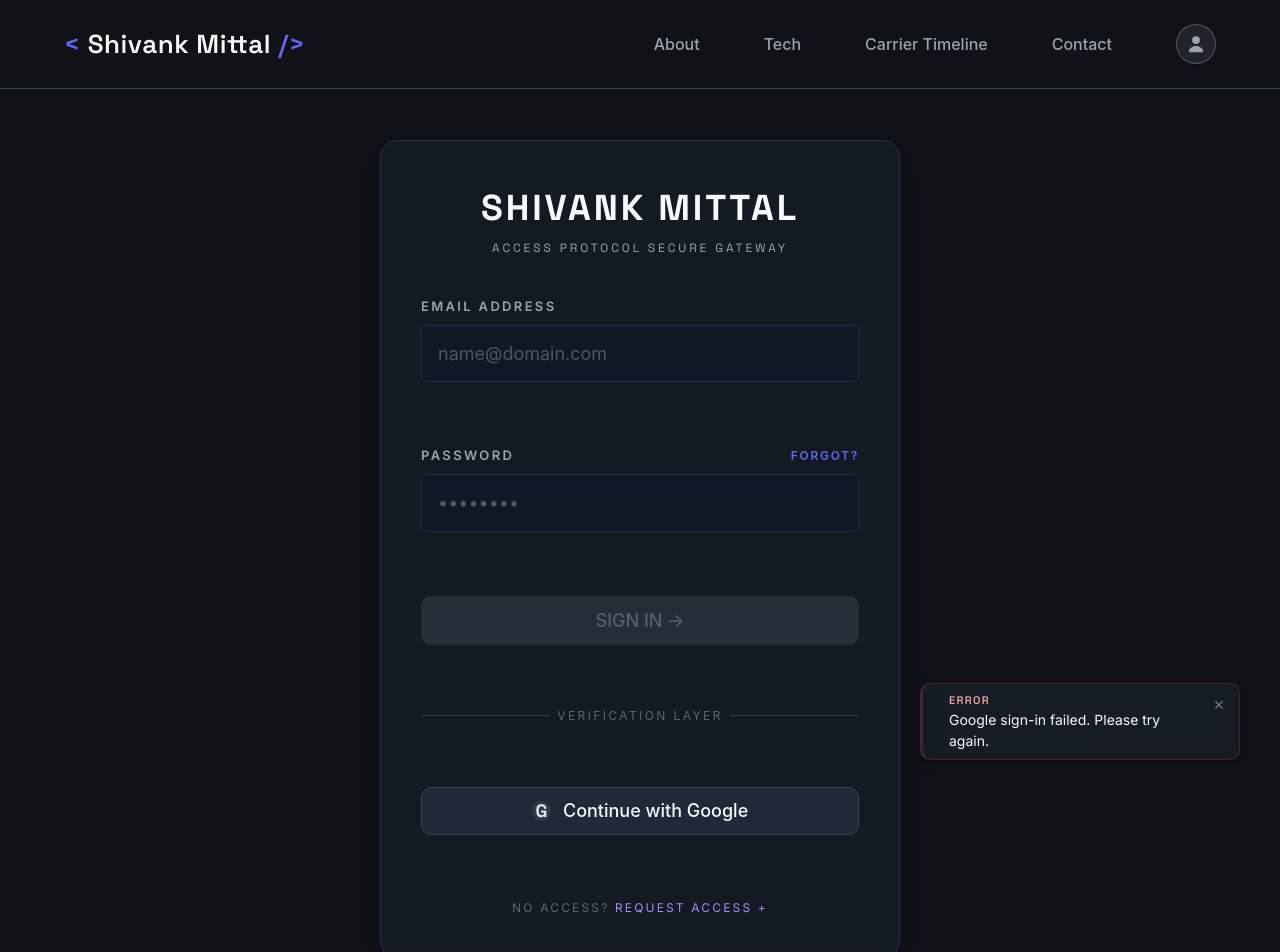
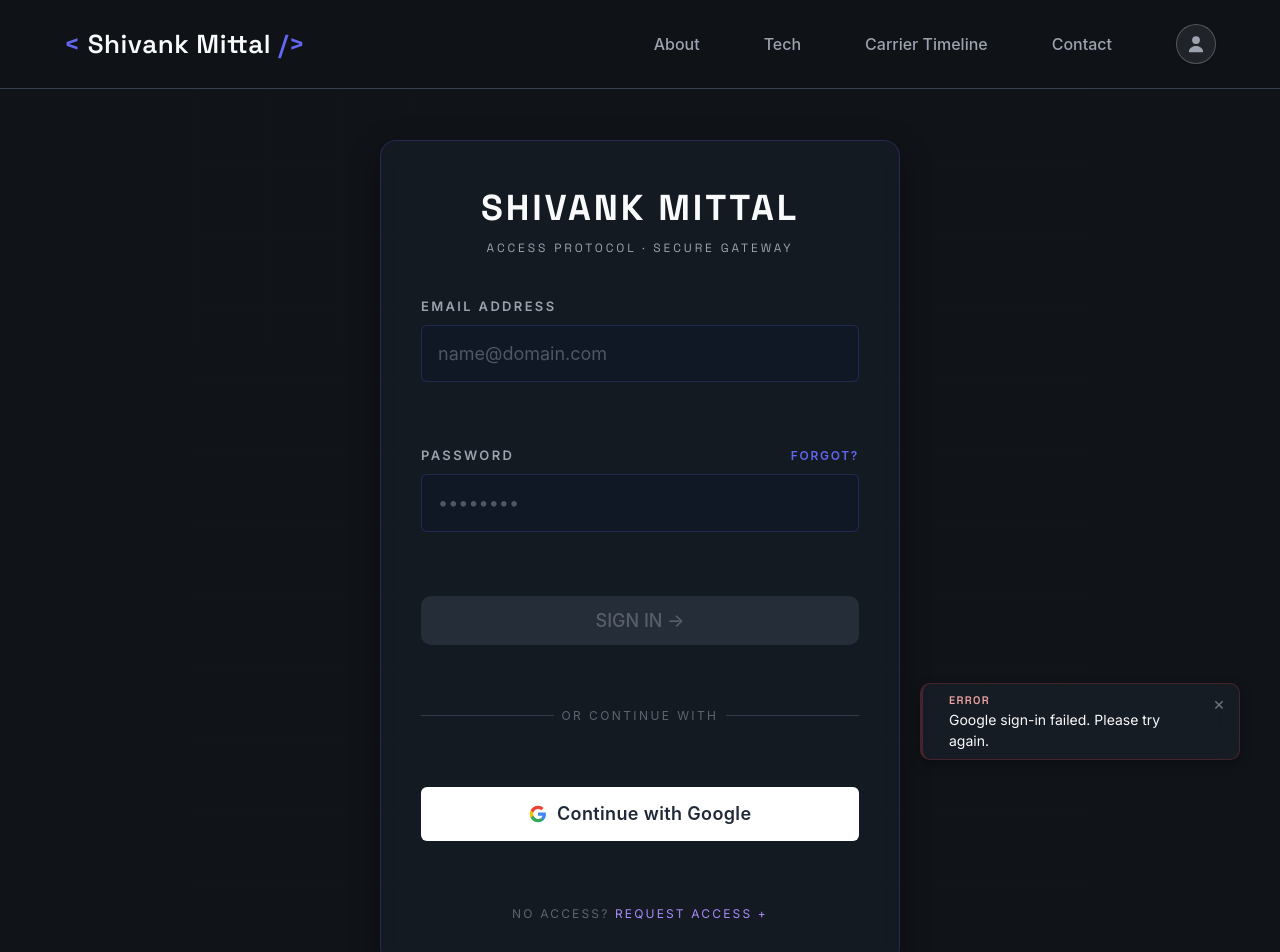
Before and after one commit to Shivank-Mittal/fullstack-portfolio, an Angular app: page /auth in a window 1280 px wide. Shown: the top 952 px of the page. Built offline with nearby package versions, Linux system fonts and the light colour scheme.

Commit message:
Fix: download resume

```diff
--- a/src/app/components/auth/auth.component.css
+++ b/src/app/components/auth/auth.component.css
@@ -100,7 +100,9 @@
   color: var(--color-text-primary);
   font-size: var(--text-body);
   padding: 0.9rem 1rem;
-        transition: border-color var(--transition-fast), box-shadow var(--transition-fast),
+  transition:
+    border-color var(--transition-fast),
+    box-shadow var(--transition-fast),
     background var(--transition-fast);
 }
 
@@ -222,6 +224,39 @@
   width: 100%;
 }
 
+.auth-google {
+  width: 100%;
+  display: flex;
+  align-items: center;
+  justify-content: center;
+  gap: 0.65rem;
+  padding: 0.85rem 1rem;
+  background: #ffffff;
+  border: none;
+  border-radius: var(--radius-sm);
+  color: #1f2937;
+  font-size: var(--text-body);
+  font-weight: 600;
+  letter-spacing: 0.02em;
+  cursor: pointer;
+  transition: background var(--transition-fast);
+}
+
+.auth-google:hover {
+  background: #f3f4f6;
+}
+
+.auth-google:focus-visible {
+  outline: none;
+  box-shadow: 0 0 0 3px rgba(99, 102, 241, 0.3);
+}
+
+.google-svg {
+  width: 18px;
+  height: 18px;
+  flex-shrink: 0;
+}
+
 @media (min-width: 768px) {
   .auth-card {
     width: min(520px, 100%);
--- a/src/app/components/auth/auth.component.html
+++ b/src/app/components/auth/auth.component.html
@@ -2,10 +2,10 @@
   <div class="auth-card">
     <header class="auth-header">
       <h1 id="auth-title" class="auth-title">SHIVANK MITTAL</h1>
-      <p class="auth-subtitle">ACCESS PROTOCOL SECURE GATEWAY</p>
+      <p class="auth-subtitle">ACCESS PROTOCOL · SECURE GATEWAY</p>
     </header>
 
-    <form class="auth-form" [formGroup]="authForm" (submit)="onSubmit($event)" novalidate>
+    <form class="auth-form" [formGroup]="authForm" (ngSubmit)="onSubmit($event)" novalidate>
       <div class="auth-field">
         <label class="auth-label" for="email">EMAIL ADDRESS</label>
         <input
@@ -15,10 +15,10 @@
           type="email"
           placeholder="name@domain.com"
           autocomplete="email"
-          [attr.aria-invalid]="authForm.controls.email.invalid && (authForm.controls.email.touched)"
+          [attr.aria-invalid]="authForm.controls.email.invalid && authForm.controls.email.touched"
         />
-        @if (authForm.controls.email.invalid && (authForm.controls.email.touched )) {
-          <p class="auth-error">
+        @if (authForm.controls.email.invalid && authForm.controls.email.touched) {
+          <p class="auth-error" role="alert">
             @if (authForm.controls.email.hasError('required')) {
               Email is required.
             } @else if (authForm.controls.email.hasError('email')) {
@@ -33,7 +33,6 @@
           <label class="auth-label" for="password">PASSWORD</label>
           <a class="auth-forgot" href="#" (click)="onForgotClick($event)">FORGOT?</a>
         </div>
-
         <input
           id="password"
           class="auth-input"
@@ -41,11 +40,10 @@
           type="password"
           placeholder="••••••••"
           autocomplete="current-password"
-          [attr.aria-invalid]="authForm.controls.password.invalid && (authForm.controls.password.touched )"
+          [attr.aria-invalid]="authForm.controls.password.invalid && authForm.controls.password.touched"
         />
-
-        @if (authForm.controls.password.invalid && (authForm.controls.password.touched )) {
-          <p class="auth-error">
+        @if (authForm.controls.password.invalid && authForm.controls.password.touched) {
+          <p class="auth-error" role="alert">
             @if (authForm.controls.password.hasError('required')) {
               Password is required.
             } @else if (authForm.controls.password.hasError('minlength')) {
@@ -56,30 +54,25 @@
       </div>
 
       <div class="auth-actions">
-        <app-button
-          class="auth-submit"
-          size="md"
-          htmlType="submit"
-          [disabled]="authForm.invalid"
-        >
-          SIGN IN ->
+        <app-button class="auth-submit" size="md" htmlType="submit" [disabled]="authForm.invalid">
+          SIGN IN →
         </app-button>
       </div>
 
-      <div class="auth-divider" role="separator" aria-label="verification layer">
-        <span>VERIFICATION LAYER</span>
+      <div class="auth-divider" role="separator">
+        <span>OR CONTINUE WITH</span>
       </div>
 
       <div class="auth-social">
-        <app-button
-          class="auth-google"
-          size="md"
-          [type]="buttonSecondary"
-          (click)="onGoogleSignIn()"
-        >
-          <span class="google-icon" aria-hidden="true">G</span>
+        <button type="button" class="auth-google" (click)="onGoogleSignIn()">
+          <svg class="google-svg" viewBox="0 0 24 24" xmlns="http://www.w3.org/2000/svg" aria-hidden="true">
+            <path d="M22.56 12.25c0-.78-.07-1.53-.2-2.25H12v4.26h5.92c-.26 1.37-1.04 2.53-2.21 3.31v2.77h3.57c2.08-1.92 3.28-4.74 3.28-8.09z" fill="#4285F4"/>
+            <path d="M12 23c2.97 0 5.46-.98 7.28-2.66l-3.57-2.77c-.98.66-2.23 1.06-3.71 1.06-2.86 0-5.29-1.93-6.16-4.53H2.18v2.84C3.99 20.53 7.7 23 12 23z" fill="#34A853"/>
+            <path d="M5.84 14.09c-.22-.66-.35-1.36-.35-2.09s.13-1.43.35-2.09V7.07H2.18C1.43 8.55 1 10.22 1 12s.43 3.45 1.18 4.93l3.66-2.84z" fill="#FBBC05"/>
+            <path d="M12 5.38c1.62 0 3.06.56 4.21 1.64l3.15-3.15C17.45 2.09 14.97 1 12 1 7.7 1 3.99 3.47 2.18 7.07l3.66 2.84c.87-2.6 3.3-4.53 6.16-4.53z" fill="#EA4335"/>
+          </svg>
           Continue with Google
-        </app-button>
+        </button>
       </div>
 
       <p class="auth-footer">
--- a/src/app/components/auth/auth.component.ts
+++ b/src/app/components/auth/auth.component.ts
@@ -5,6 +5,7 @@ import { ButtonComponent } from '../button/button.component';
 import { BUTTON } from '../../types/TButtons';
 import { AuthService } from '../../service/auth-service/auth.service';
 import { ToastService } from '../../service/toast-service/toast.service';
+import { strongPasswordValidator } from '../../../validators/strong_password.validator';
 
 @Component({
   selector: 'app-auth',
@@ -21,7 +22,7 @@ export class AuthComponent {
 
   readonly authForm = this.formBuilder.nonNullable.group({
     email: ['', [Validators.required, Validators.email]],
-    password: ['', [Validators.required, Validators.minLength(6)]],
+    password: ['', [Validators.required, Validators.minLength(6), strongPasswordValidator]],
   });
 
   onSubmit(event: Event): void {
--- a/src/app/page/resume-collection/resume-collection.component.ts
+++ b/src/app/page/resume-collection/resume-collection.component.ts
@@ -39,11 +39,13 @@ export class ResumeCollectionComponent implements OnInit {
   }
 
   async download(resume: TResume) {
-    this.dbClient.getResume(resume.title).then((response) => {
-        const url = URL.createObjectURL(response.data.data);
+    const fileName = resume.title + '.'+resume.fileType;
+    debugger
+    this.dbClient.getResume(fileName).then((response) => {
+      const url = URL.createObjectURL(response.data.data);
       const link = document.createElement('a');
       link.href = url; // Use the URL directly
-      link.setAttribute('download', resume.title); // Set the file name
+      link.setAttribute('download', fileName); // Set the file name
       document.body.appendChild(link);
       link.click();
       document.body.removeChild(link);
--- /dev/null
+++ b/src/validators/strong_password.validator.ts
@@ -0,0 +1,19 @@
+import { AbstractControl, ValidationErrors } from '@angular/forms';
+
+export function strongPasswordValidator(
+  control: AbstractControl
+): ValidationErrors | null {
+  const value = control.value;
+
+  if (!value) return null;
+
+  const hasLower = /[a-z]/.test(value);
+  const hasUpper = /[A-Z]/.test(value);
+  const hasDigit = /\d/.test(value);
+
+  if (hasLower && hasUpper && hasDigit) {
+    return null;
+  }
+
+  return { strongPassword: true };
+}
```
Lines whose indentation alone changed are shown as unchanged.
